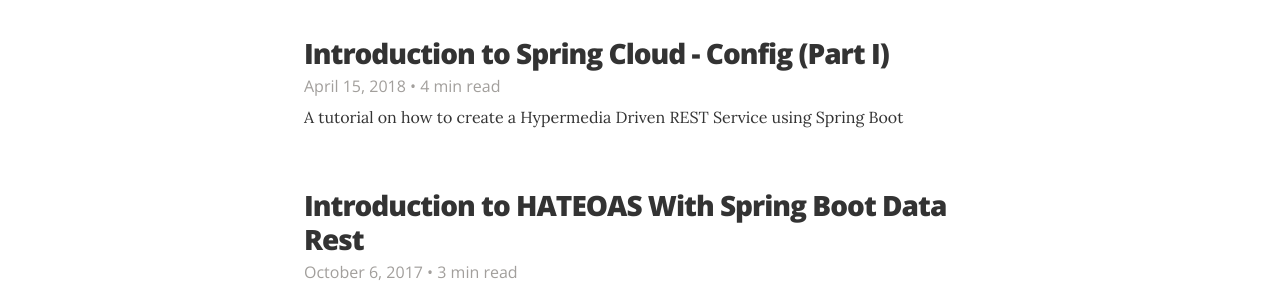
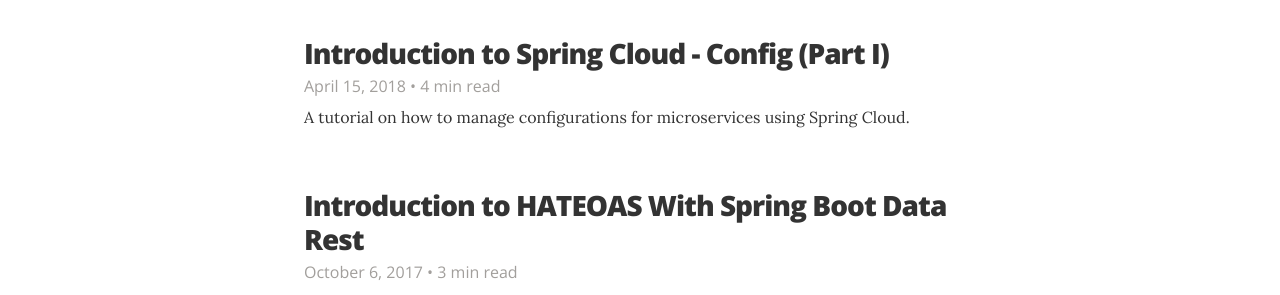
Before and after one commit to mohitsinha/mohitsinha.github.io, a Jekyll site: the page built from index.html, in a window 1280 px wide. Shown: the part 508-803 px from the top of the page. Built offline with Jekyll 4.4.1, drawn with Linux system fonts in a browser that asks for light colours; nearby versions of some CDN libraries; some of the changed lines change nothing that is shown.

Commit message:
introduction

```diff
--- a/_posts/2018-04-15-spring-cloud-part1-config.md
+++ b/_posts/2018-04-15-spring-cloud-part1-config.md
@@ -2,7 +2,7 @@
 layout: blogpost
 title: "Introduction to Spring Cloud - Config (Part I)"
 categories: java spring cloud
-excerpt: "A tutorial on how to create a Hypermedia Driven REST Service using Spring Boot"
+excerpt: "A tutorial on how to manage configurations for microservices using Spring Cloud."
 ---
 
 Profiles,
@@ -19,6 +19,8 @@
   -d '{}'
 
 
+   A key idea is that the Bus is like a distributed Actuator for a Spring Boot application that is scaled out, but it can also be used as a communication channel between apps
+
 
 Spring ApplicationContext event of the type RefreshScopeRefreshedEvent.
 The default implementation recreates any beans annotated with @RefreshScope, discarding the entire bean and creating it anew
@@ -27,106 +29,114 @@
 spring.cloud.config.server.git.password
 spring.cloud.config.uri
 
-HATEOAS (Hypermedia as the Engine of Application State) specifies that the REST API's
-should provide enough information to the client to interact with the server.
-This is different from the SOA (Service-Oriented Architecture) where a client
-and a server interact through a fixed contract. We'll look more into HATEOAS in a while.
+## 1. Overview
 
-Spring Data Rest is built on top of Spring Data, Spring Web MVC & Spring Hateos.
-It analyzes all the domain models and exposes Hypermedia Driven REST endpoints
-for them automatically. In the meanwhile, all the features of Spring Data Repositories
-like sorting, pagination etc. are available in these endpoints.
+Spring 5, which will release later this year, will support building asynchronous and Reactive applications.
 
-We'll see with the help of a very simple example how to implement this.
+This is a simple tutorial showing the new features in Spring and how to create a web application. The application will connect to a database, have basic authentication, and be Reactive.
 
-## Dependencies
+## 2. Reactive Programming
 
-We'll use Gradle to build our project.
+Reactive programming is about building asynchronous, non-blocking, and event-driven applications that can easily scale.
 
-<script src="https://gist.github.com/mohitsinha/63bbced7d613c88913ffcbe8cf835054.js"></script>
+Each event is published to subscribers while ensuring that the subscribers are never overwhelmed.
 
-We'll use H2 to run our project. The same concept can be applied for different databases
-like MongoDB, MySQL etc. The full list of supported databases is given
-[here](https://docs.spring.io/spring-data/rest/docs/current/reference/html/#getting-started.bootstrap).
+`Mono` and `Flux` are implementations of the `Publisher` interface.
+A `Flux` will observe 0 to N items and eventually terminate successfully or not.
+A `Mono` will observe 0 or 1 item, with `Mono<Void>` hinting at most 0 items.
 
-## Spring Data Rest
+To learn more about Reactive Programming, you can refer to this [article](http://http://sinhamohit.com/writing/reactor-core-tutorial).
 
-In this example, we'll use JPA to create cities and countries.
 
-Let's have a look at our Country class.
+## 3. Dependencies
 
-<script src="https://gist.github.com/mohitsinha/5133fa2253f56303c817e1247173bc99.js"></script>
+We'll use Gradle to build our project. I recommend using Spring Initializr for bootstrapping your project.
 
-Let's have a look at our City class.
+We'll use:
 
-<script src="https://gist.github.com/mohitsinha/32d1d95bcd90400c980ea70b7968269d.js"></script>
+ - Spring Boot 2
+ - Spring Webflux
+ - Spring Reactive Data MongoDB
+ - Spring Security Reactive Webflux
+ - Lombok
 
-As we are using JPA in our project, we are creating an association between a City and a Country.
-Many Cities can be associated with a Country.
+Not all the Spring libraries have a stable release yet.
 
-Let's create the repositories for them.
+Lombok is used to reduce boilerplate code for models and POJOs. It can generate setters/getters, default constructors, toString, etc. methods automatically.
 
-<script src="https://gist.github.com/mohitsinha/ecfa9307f01184cf04343bc818abf6a1.js"></script>
+<script src="https://gist.github.com/mohitsinha/6138902e1351ca99853c7715a5824e2a.js"></script>
 
-This will create a repository for Country and also expose the REST endpoints (GET, POST, PUT, DELETE, PATCH) for the same.
-As `JPARepository` extends `PagingAndSortingRepository`, paging & sorting functionality will be automatically added for the GET endpoint.
-By default, the path is derived from the uncapitalized, pluralized, simple class name of the domain class being managed.
-In our case, the path will be _countries_.
+## 4. Auto-Configuration
 
-<script src="https://gist.github.com/mohitsinha/4909bfffdb1261776f054da98ce56aef.js"></script>
+We'll leave Spring Boot to automatically configure our application based on the dependencies added.
 
-We have customized the path to _metropolises_.
+<script src="https://gist.github.com/mohitsinha/45436bc4503b3be888e6de39fc3c9210.js"></script>
 
-## HATEOAS
+For using non-default values in our application configuration, we can specify them as properties and Spring Boot will automatically use them to create beans.
 
-Let's check the APIs after we run our project.
+<script src="https://gist.github.com/mohitsinha/d1335db9653e98bba9c407258adabb5a.js"></script>
 
-`curl 'http://localhost:8080'`
+All beans necessary for MongoDB, Web, and Security will be automatically created.
 
-<script src="https://gist.github.com/mohitsinha/45ef59569d763f0f39aac0e9bfc993a0.js"></script>
+## 5. Database
 
-We get some information about the available APIs. We can further explore about the metadata by
-hitting the _profile_ API. You can read more about the metadata
-[here](https://docs.spring.io/spring-data/rest/docs/current/reference/html/#metadata).
+We'll be using MongoDB in our example and a simple POJO. A `PersonRepository` bean will be created automatically.
 
-Let's add a few Countries.
+<script src="https://gist.github.com/mohitsinha/ee644471ba1a22c0ec8c553937e69976.js"></script>
 
-<script src="https://gist.github.com/mohitsinha/03ffa6c89f1f50d41fadd65546f6cfc6.js"></script>
+## 6. Web API
 
-Let's fetch a paginated result of Countries with the results sorted by Country name, the
-page size 2 and the 1st page.
+We’ll create REST endpoints for `Person`.
 
-`curl 'http://localhost:8080/countries/?sort=name,asc&page=1&size=2'`
+Spring 5 added support for creating routes functionally while still supporting the traditional annotation-based way of creating them.
 
-<script src="https://gist.github.com/mohitsinha/31a61a516e4cc1edcc2115a69af0de9a.js"></script>
+Let’s look at both of them with the help of examples.
 
-Apart from the expected countries, we also get the links to different pages and
-further information that might help in handling pagination better.
+### 6.1. Annotation-based
 
-The links to the first, previous, self, next and last pages can directly be used.
+This is the traditional way of creating endpoints.
 
-Let's add a City and associate it with a Country.
+<script src="https://gist.github.com/mohitsinha/f0bea8acd69874956f9b1353208522fe.js"></script>
 
-`curl 'http://localhost:8080/metropolises' -X POST -d '{"name":"Osaka", "country":"http://localhost:8080/countries/1"}' -H 'Content-Type: application/json'`
+This will create a REST endpoint __/person__ which will return all the `Person` records reactively.
 
-We have to pass the url of the country and this will be mapped to Japan.
-We saved Japan first, hence its id is 1.
+### 6.2. Router Functions
 
-Let's see what we get when we fetch that City.
+This is a new and concise way of creating endpoints.
 
-`curl 'http://localhost:8080/metropolises/1'`
+<script src="https://gist.github.com/mohitsinha/1fcd569a1f8e6696edd1ab85f109b4b1.js"></script>
 
-<script src="https://gist.github.com/mohitsinha/73ca2d35dee35cb6e2d0e614fd34b1b1.js"></script>
+The `nest` method is used to create nested routes, where a group of routes share a common path (prefix),
+header, or other `RequestPredicate`.
 
-We are getting a link to the Country associated with it.
-Let's see what we get in response for it.
+So, in our case all the corresponding routes have the common prefix __/person__.
 
-<script src="https://gist.github.com/mohitsinha/84be4347541b040e1e3b44826e577131.js"></script>
+In the first route, we have exposed a GET API __/person/{id}__ which will retrieve the corresponding record and return it.
 
-## Conclusion
+In the second route, we have exposed a POST API __/person__ which will receive a Person object and save it in the DB.
 
-I have tried explaining, with a simple example, how to create REST applications using Spring
-Data Rest. You can read more about setting up policies and integrating with Spring Security
-[here](https://docs.spring.io/spring-data/rest/docs/current/reference/html/#security).
+The cURL commands for the same:
 
-You can find the complete example on [Github](https://github.com/mohitsinha/tutorials/tree/master/hateoas-spring-data-rest-example).
+<script src="https://gist.github.com/mohitsinha/f1d4709c84484586cb7dc9434af2e230.js"></script>
+
+We should define the routes in a Spring configuration file.
+
+## 7. Security
+
+We'll be using a very simple basic authentication mechanism in our example.
+
+<script src="https://gist.github.com/mohitsinha/ddba3f489cc57e625afd25199b81d54e.js"></script>
+
+We have added some users for our application and assigned different roles to them.
+
+## 8. Conclusion
+
+I have tried explaining, with a simple example, how to build a simple Reactive web application using Spring Boot.
+
+You can read more about:
+
+ - [Spring Web Reactive](https://docs.spring.io/spring-framework/docs/5.0.0.M1/spring-framework-reference/html/web-reactive.html)
+ - [Spring Data Reactive](https://spring.io/blog/2016/11/28/going-reactive-with-spring-data)
+ - [Spring Functional Web Framework](https://spring.io/blog/2016/09/22/new-in-spring-5-functional-web-framework)
+
+You can find the complete example on [Github](https://github.com/mohitsinha/tutorials/tree/master/spring-boot-webflux-reactive-mongo).
```
